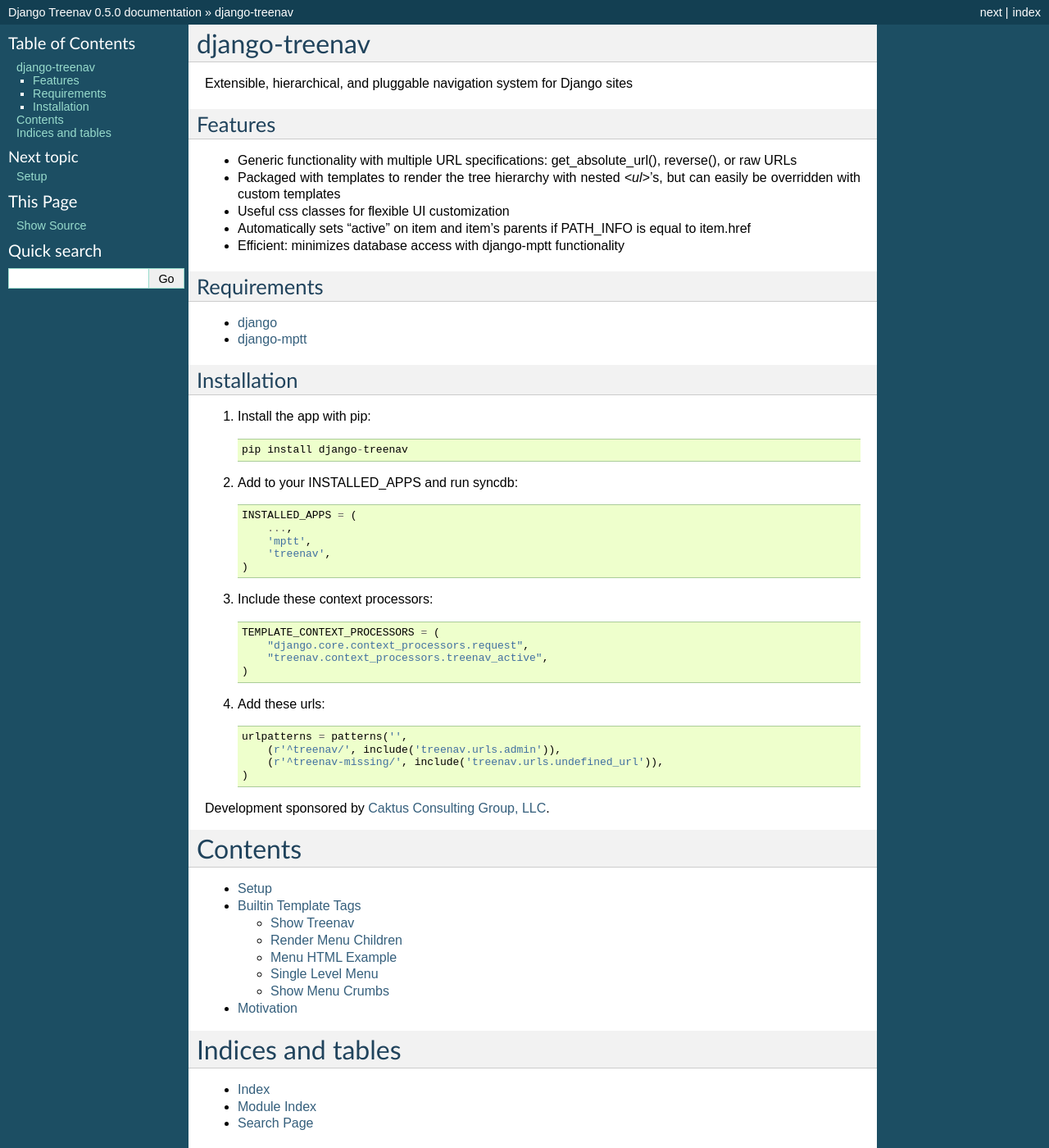
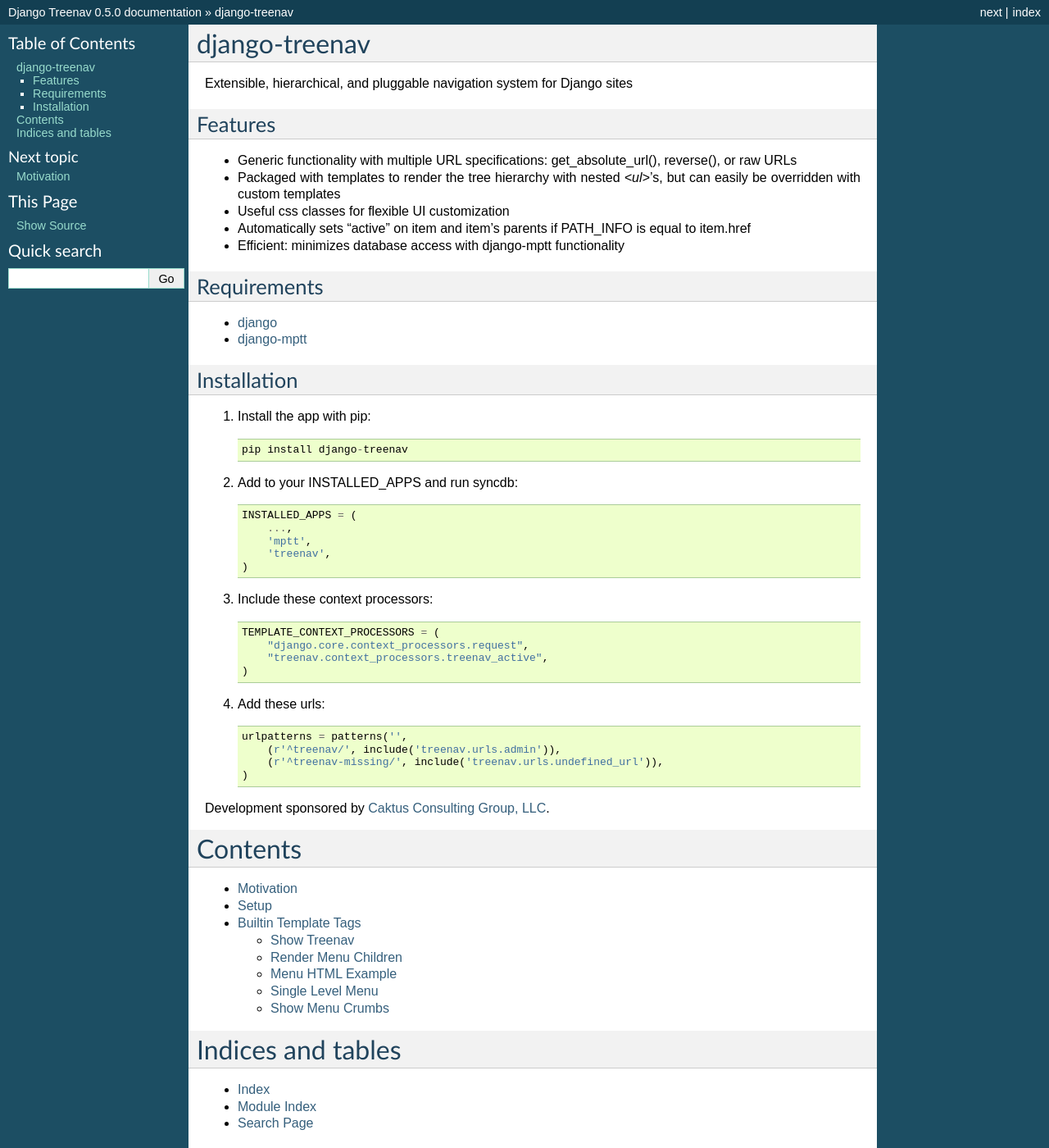
Before and after one commit to caktus/django-treenav, a Sphinx documentation site: the page built from docs/index.rst, in a window 1280 px wide and 1400 px high. Shown: the whole window at 82% size. Built offline with Sphinx 7.4.7, drawn with Linux system fonts in a browser that asks for light colours.

Commit message:
added motivation to the top

```diff
--- a/docs/index.rst
+++ b/docs/index.rst
@@ -13,9 +13,9 @@
 .. toctree::
    :maxdepth: 2
 
+   motivation
    setup
    template_tags
-   motivation
 
 Indices and tables
 ==================
```
